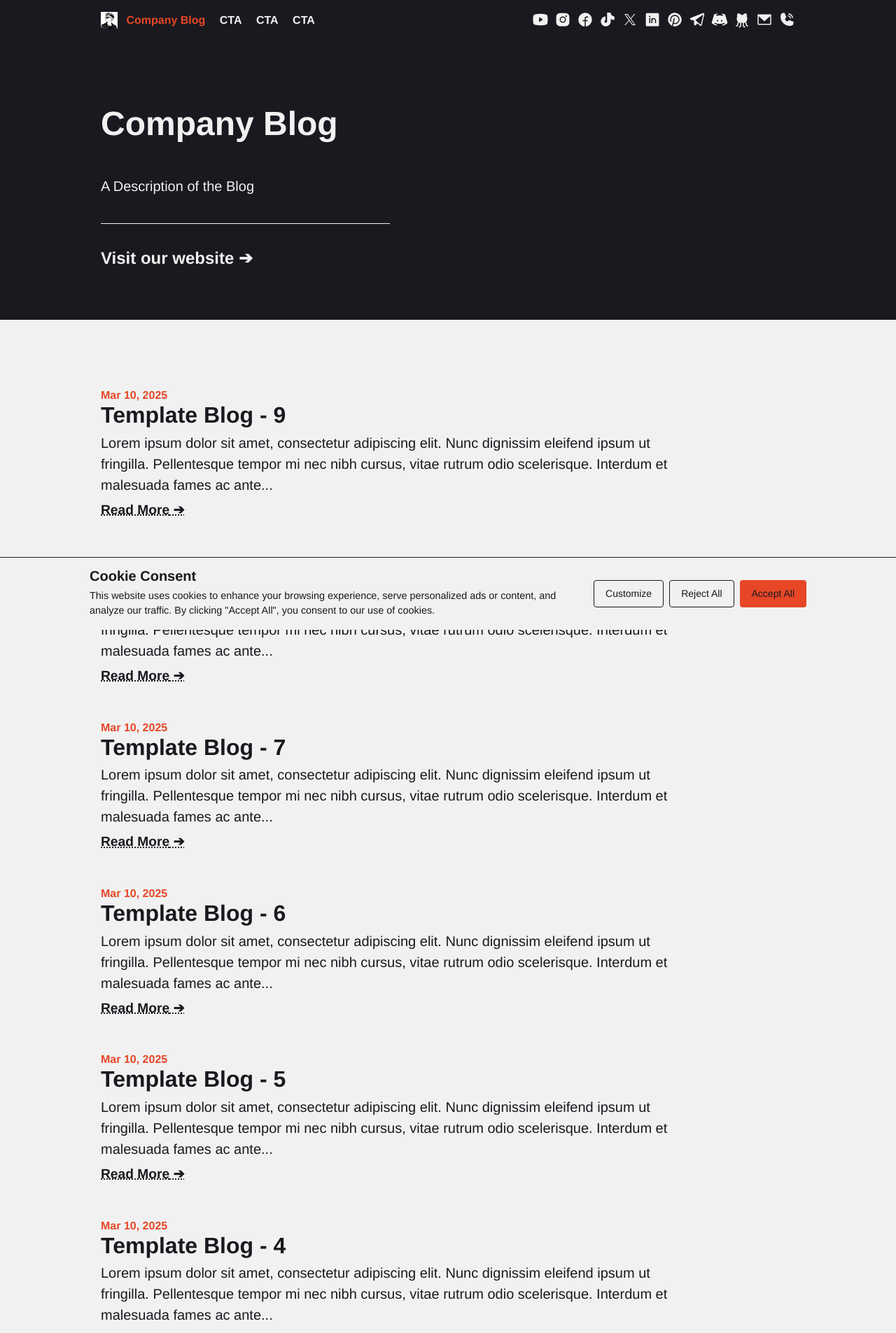
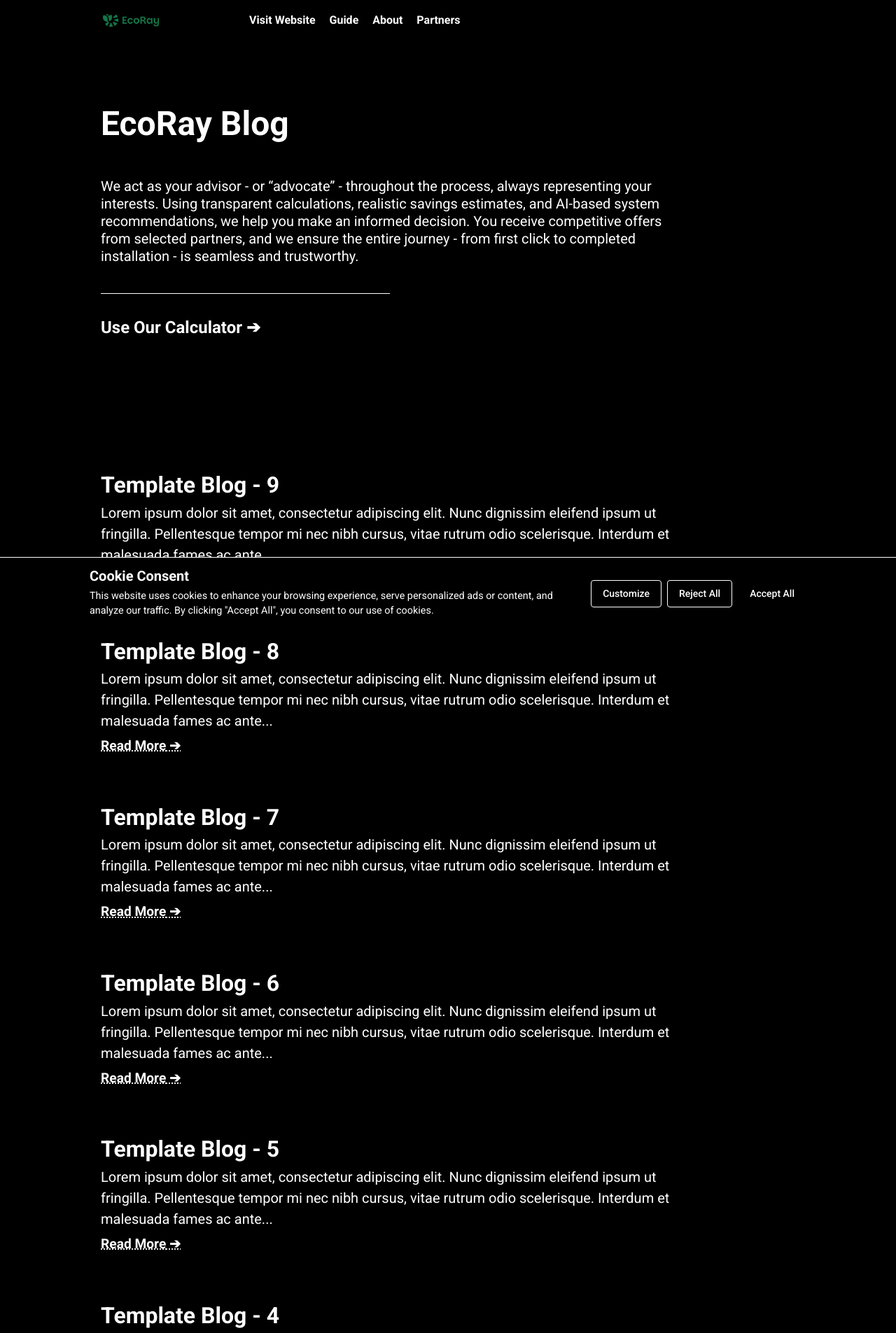
Before and after one commit to EcoRay-Blog/ecoray-blog.github.io, a Jekyll site: the page built from index.html, in a window 1280 px wide. Shown: the top 1905 px of the page at 70% size. Built offline with Jekyll 4.4.1, drawn with Linux system fonts in a browser that asks for light colours; the list of posts is cut into pages by our own code; some of the changed text lies outside the part shown.

Commit message:
Updated template for EcoRay

```diff
--- a/_config.yml
+++ b/_config.yml
@@ -3,12 +3,12 @@
 #
 
 # Site details (displayed in the header)
-author: Company
-name: Company Blog
-title: Company Blog
-description: A Description of the Blog
-keywords: "money, optimism, achievement"
-logo: images/logo.jpg
+author: EcoRay
+name: EcoRay Blog
+title: EcoRay Blog
+description: We act as your advisor - or “advocate” - throughout the process, always representing your interests. Using transparent calculations, realistic savings estimates, and AI-based system recommendations, we help you make an informed decision. You receive competitive offers from selected partners, and we ensure the entire journey - from first click to completed installation - is seamless and trustworthy.
+keywords: "solceller, solcelleanlæg, solceller til hus, solcelle pris, køb solceller, bedste solcelleanlæg, solcelle beregner, solceller med batteri, solceller finansiering, hvad koster solceller, solcelle tilbud, solceller og tilskud, solcelle investering, solceller parcelhus, spar på elregning, solcelle rådgivning, sammenlign solceller, solceller 2025, solceller Danmark, solceller gennemsigtighed"
+logo: images/logo.png
 
 # Language of the website
 locale: en-US
@@ -16,49 +16,51 @@ locale: en-US
 # Company details
 company:
   analytics:
-    google_id: TEST_ID
-    google_ads_id: TEST_ID
-    microsoft_clarity_id: TEST_ID
+    google_id:
+    google_ads_id:
+    microsoft_clarity_id:
   cta:
-    text: "Visit our website"
-    url: "/"
+    text: "Use Our Calculator"
+    url: "https://www.ecoray.dk/en/calculator/"
   socials:
-    youtube: "@username"
-    instagram: username
-    facebook: username
-    tiktok: "@username"
-    x: username
-    linkedin: in/username
-    pinterest: username
-    telegram: username
-    discord: username
-    github: username
-    email: test@test.com
-    phone: +4512345678
+    youtube:
+    instagram:
+    facebook:
+    tiktok:
+    x:
+    linkedin:
+    pinterest:
+    telegram:
+    discord:
+    github:
+    email:
+    phone:
   icon_size: "24"
   colors:
     main:
-      background: "#19191f"
-      foreground: "#f1f1f1"
+      background: "#000"
+      foreground: "#fff"
     body:
-      background: "#f1f1f1"
-      foreground: "#19191f"
-    accent: "#E74727"
+      background: "#000"
+      foreground: "#fff"
+    accent: "#000"
   fonts:
     google:
       - "Roboto:ital,wght@0,100..900;1,100..900"
-    heading: "'Helvetica Neue', 'Roboto'"
-    body: "'Helvetica Neue', 'Roboto'"
+    heading: "'Roboto'"
+    body: "'Roboto'"
 
 # Navigation items
 navigation:
   header:
-    - title: "CTA"
-      url: "/"
-    - title: "CTA"
-      url: "/"
-    - title: "CTA"
-      url: "/"
+    - title: "Visit Website"
+      url: "https://ecoray.dk/dk"
+    - title: "Guide"
+      url: "https://ecoray.dk/dk/guide"
+    - title: "About"
+      url: "https://ecoray.dk/dk/about"
+    - title: "Partners"
+      url: "https://ecoray.dk/dk/partners"
   footer:
     - title: "Terms and Conditions"
       url: "/terms-and-conditions"
@@ -69,7 +71,7 @@ navigation:
 
 # Your website URL (e.g. http://barryclark.github.io or http://www.barryclark.co)
 # Used for Sitemap.xml and your RSS feed
-url: https://127.0.0.1:4000/
+url: https://ecoray-blog.github.io/
 
 # Paginate after X amount of posts
 paginate: 10
--- a/robots.txt
+++ b/robots.txt
@@ -2,7 +2,7 @@ User-agent: *
 Disallow: /private/
 Allow: /
 Crawl-delay: 10
-Sitemap: https://blog.example.com/sitemap.xml
+Sitemap: https://blog.ecoray.dk/sitemap.xml
 
 User-agent: Googlebot
 Disallow: /no-google/
```
Also changed, not shown: README.md, assets/images/logo.jpg (deleted), assets/images/logo.png (added), favicon.ico.
